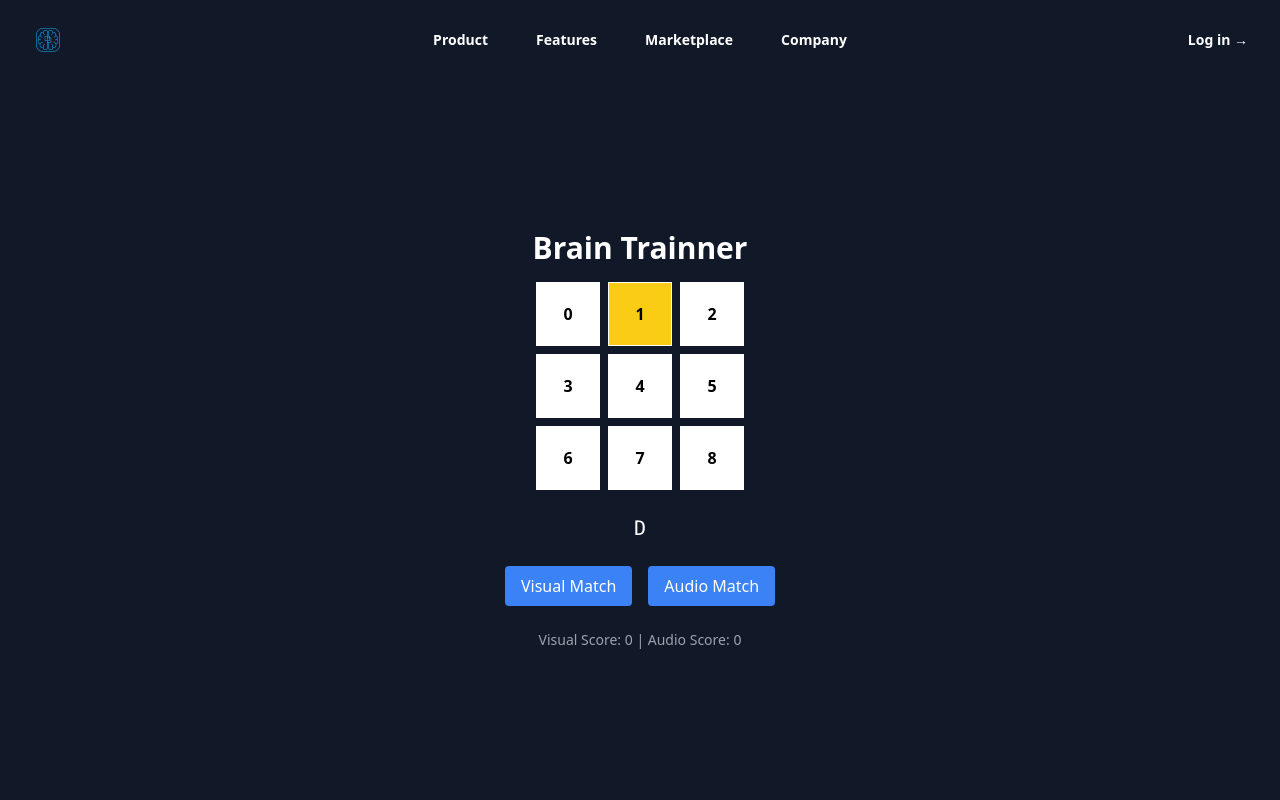
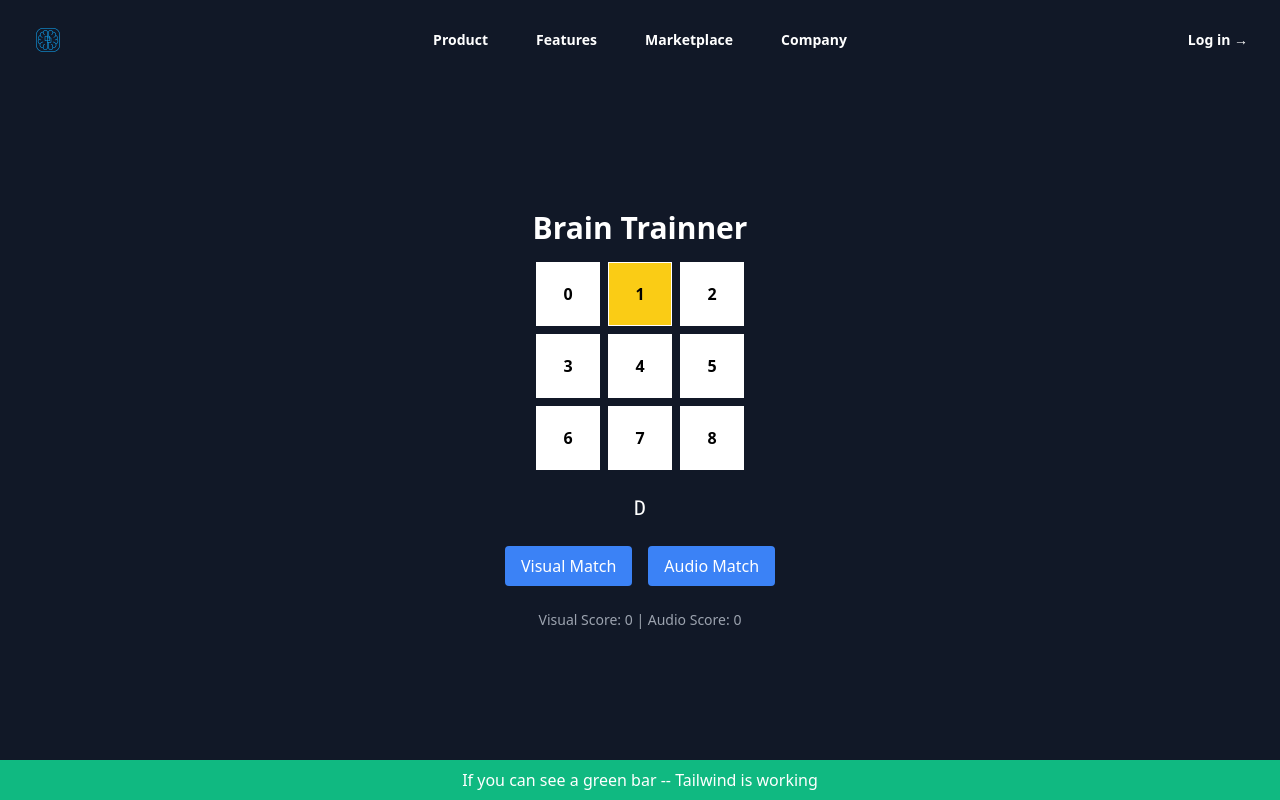
Before and after one commit to sIlENtbuffER/BrainTrainer, a React (Vite) app: page / in a window 1280 px wide. Built offline with nearby package versions, Linux system fonts and the light colour scheme; the HTML template or start-up script is replaced by a standard one.

Commit message:
postcss config

```diff
--- a/postcss.config.js
+++ b/postcss.config.js
@@ -0,0 +1,6 @@
+module.exports = {
+    plugins: {
+      tailwindcss: {},
+      autoprefixer: {},
+    },
+  };
--- a/src/App.jsx
+++ b/src/App.jsx
@@ -14,6 +14,9 @@ function App() {
       </main>
 
       {/* <Footer /> */}
+        <div className="bg-emerald-500 text-center text-white p-2">
+            If you can see a green bar -- Tailwind is working
+        </div>
     </div>
     );
 }
```
Also changed, not shown: tailwind.config.cjs (renamed from tailwind.config.js), 2 other files (tests, documents, lock files or other folders).
